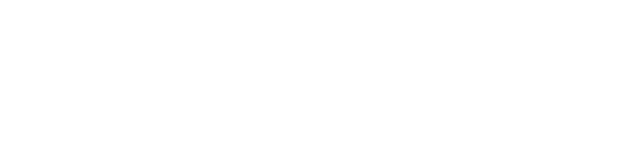
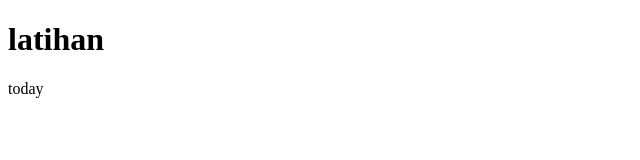
Before and after one commit to wiwitoke/latihan-2, a plain HTML site: page index.html in a window 1280 px wide. Shown: the whole page, without its empty margins (0-640 px from the left). Drawn offline with Linux system fonts and the light colour scheme.

Commit message:
tambah h1

```diff
--- a/index.html
+++ b/index.html
@@ -6,6 +6,8 @@
     <title>Document</title>
 </head>
 <body>
+    <h1>latihan</h1>
+    <p>today</p>
 
 </body>
 </html>
```
